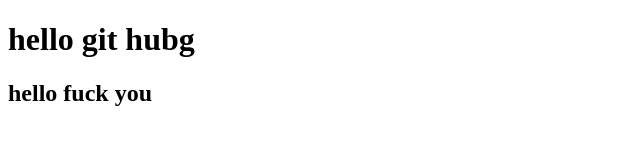
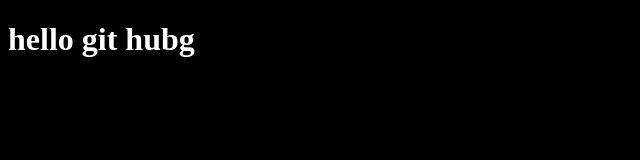
Before and after one commit to Amar-EXE2/my_first_github_project, a plain HTML site: page index.html in a window 1280 px wide. Shown: the whole page, without its empty margins (0-640 px from the left). Drawn offline with Linux system fonts and the light colour scheme.

Commit message:
third -comment

```diff
--- a/index.html
+++ b/index.html
@@ -5,8 +5,8 @@
     <meta name="viewport" content="width=device-width, initial-scale=1.0">
     <title>Document</title>
 </head>
-<body>
-    <h1>hello git hubg</h1>
+<body bgcolor="black" >
+    <h1 style="color: #ffffff;">hello git hubg</h1>
     <h2>hello fuck you </h2>
 </body>
 </html>
```
